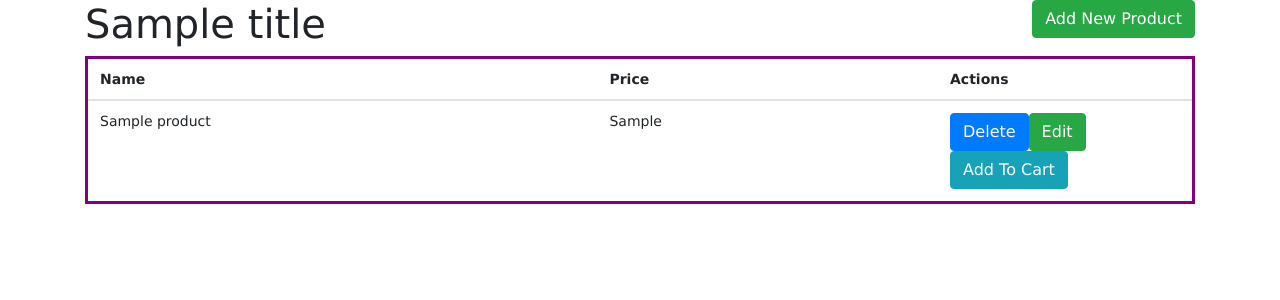
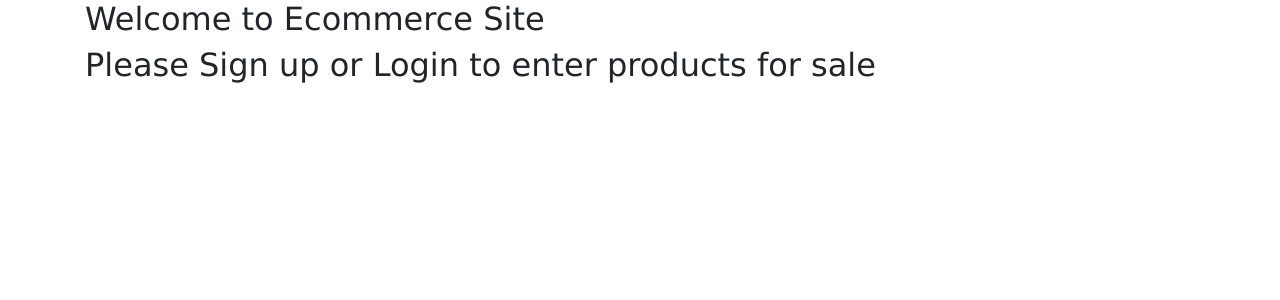
Before and after one commit to usama-murtaza0/web_terminal, a Node server app: template web-terminal/views/index.pug in a window 1280 px wide. Shown: the part 118-418 px from the top of the page. Run offline with Node 20, Linux system fonts and the light colour scheme; tables that the repository leaves empty hold one stand-in row (values such as "Sample post"); the template is opened without the code that fills it: values that come from a table or form of the project are taken from there, most other values are stand-ins (such as "Sample title", 1, 10 or a date in 2020); some libraries are stand-ins or nearby versions.

Commit message:
Update index.pug

```diff
--- a/web-terminal/views/index.pug
+++ b/web-terminal/views/index.pug
@@ -1,23 +1,5 @@
 extends layout
 
 block content
-    .row
-        .col-sm-8
-            h1=title
-        .col-sm-4
-            a(href="/products/add", class="btn btn-success float-right") Add New Product
-    table.table
-        thead
-            tr
-                th Name
-                th Price
-                th Actions
-        tbody
-            each product in products
-                tr
-                    td=product.name
-                    td=product.price
-                    td
-                        a(href="/products/delete/"+product._id, class="btn btn-primary") Delete
-                        a(href="/products/edit/"+product._id, class="btn btn-success") Edit
-                        a(href="/products/cart/"+product._id, class="btn btn-info") Add To Cart
+   h2 Welcome to Ecommerce Site
+   h2 Please Sign up or Login to enter products for sale
```
